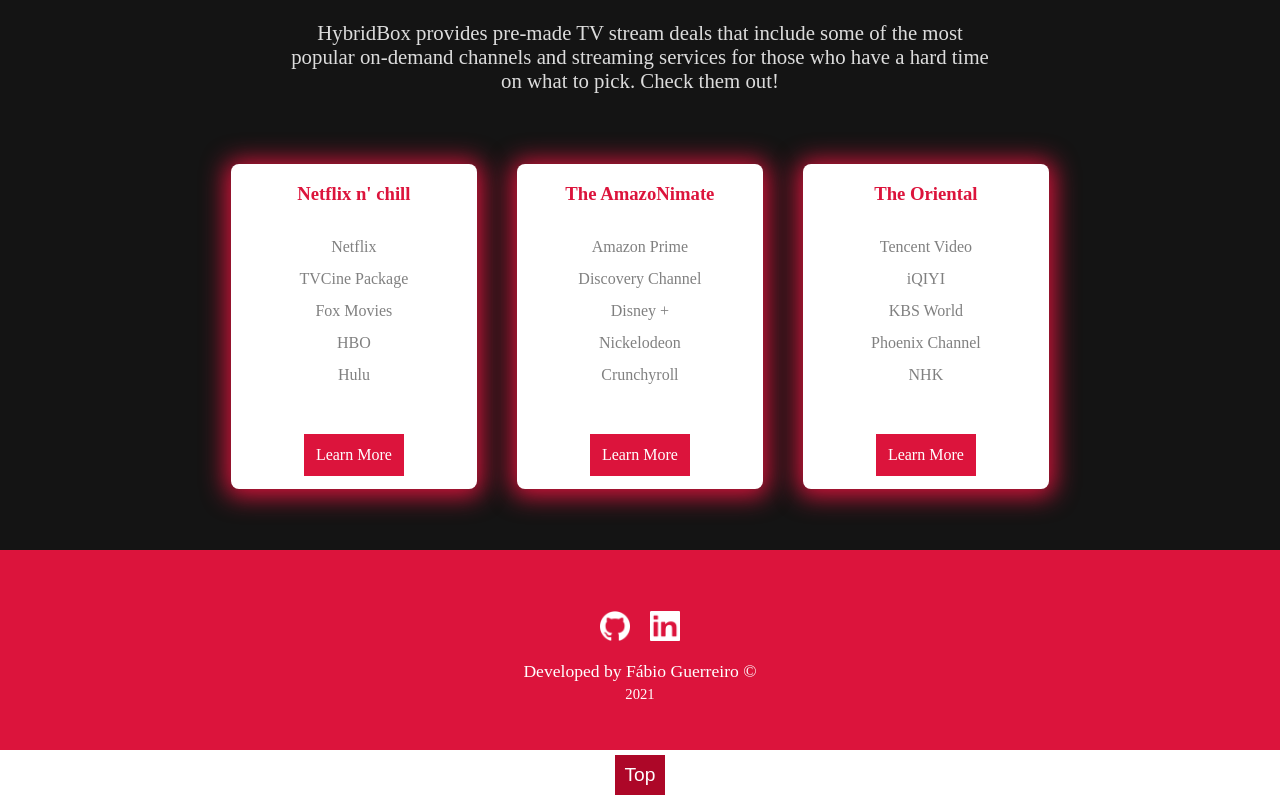
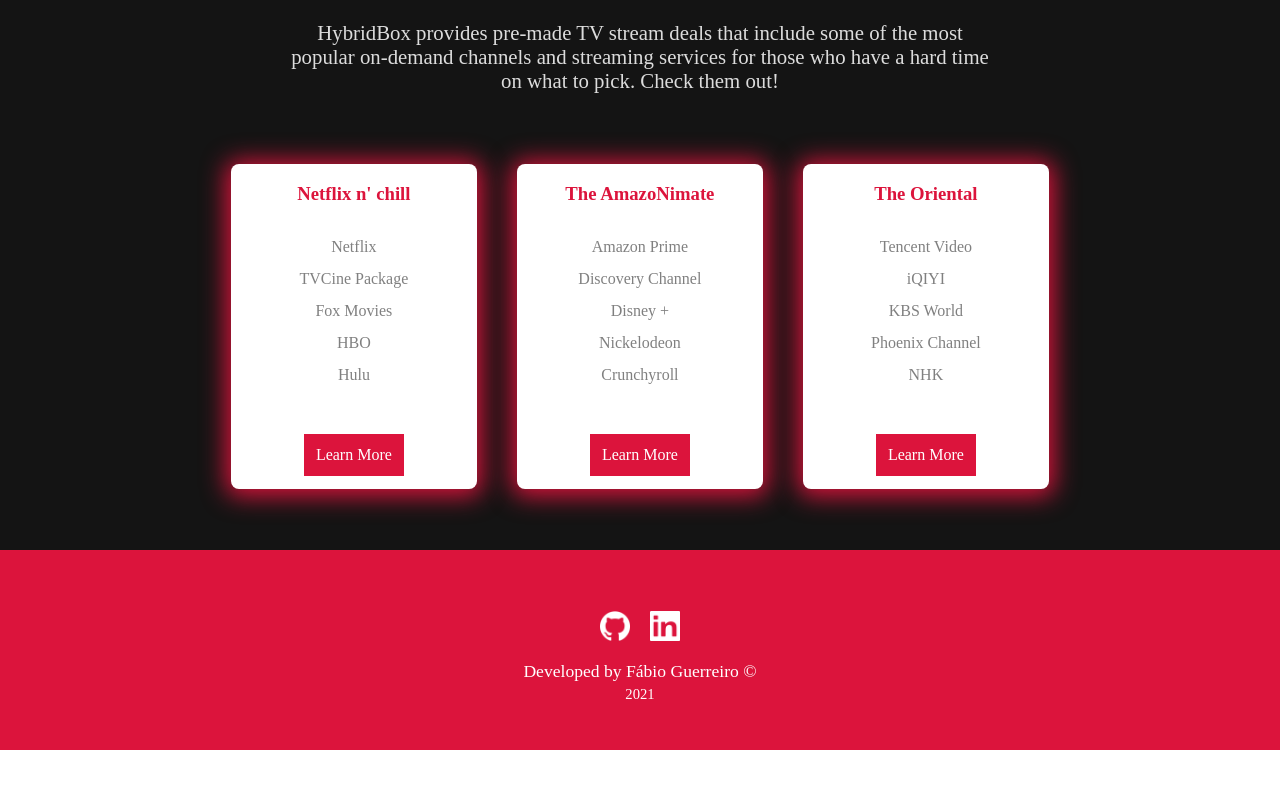
Before and after one commit to Fabio-FG/HybridBox-client, a React (Create React App) app: page / in a window 1280 px wide. Shown: the part 2336-3136 px from the top of the page. After the commit the page ends 3086 px from the top, so only its background shows below. Built offline with nearby package versions, Linux system fonts and the light colour scheme; no server answers; a web font is replaced by a local one.

Commit message:
hide scroll to top button - work in progress

```diff
--- a/src/App.js
+++ b/src/App.js
@@ -40,7 +40,7 @@
         <Route path="*" element={<ErrorPage />} />
       </Routes>
       <Footer />
-      <ScrollToTop />
+     {/*  <ScrollToTop /> */}
     </div>
   );
 }
```
